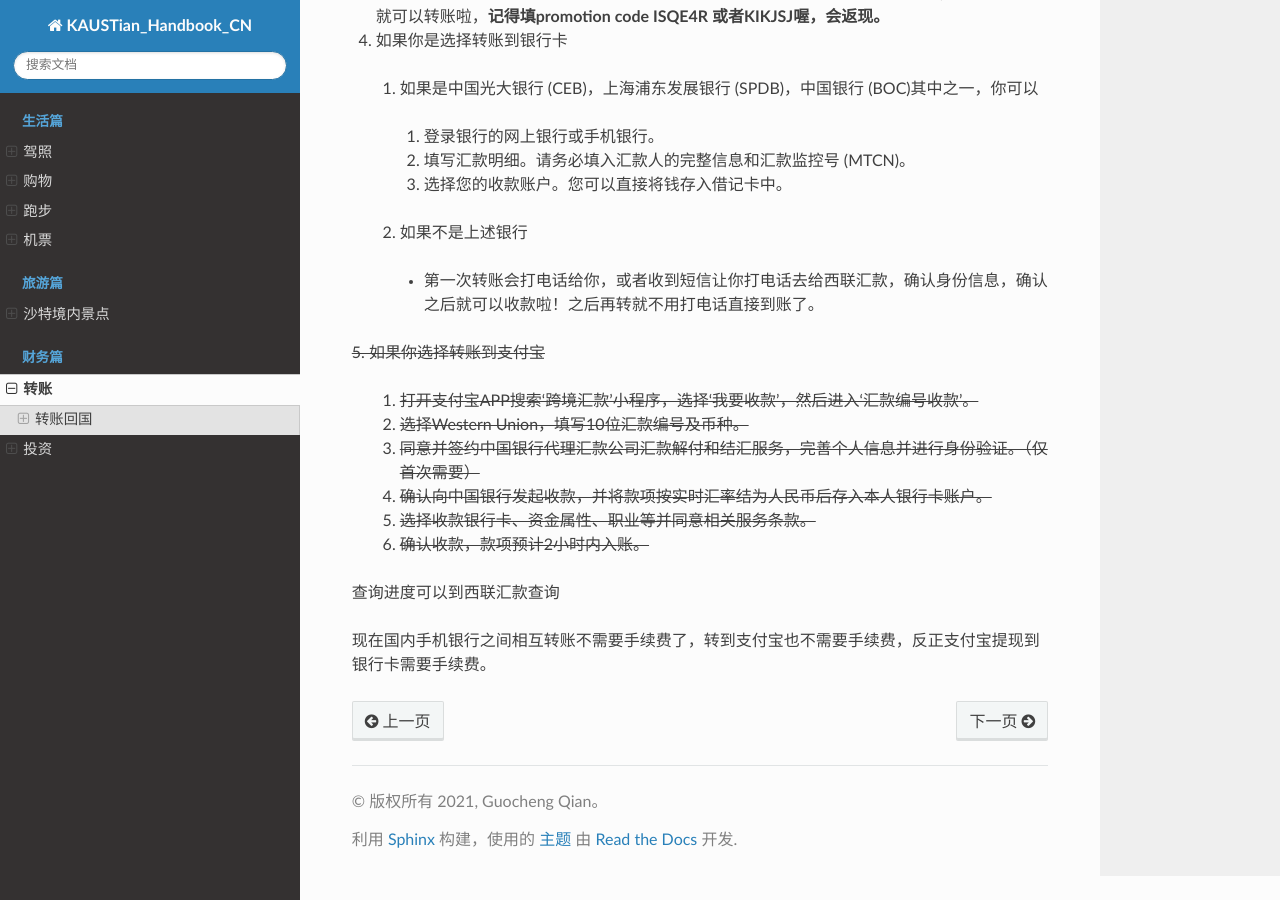
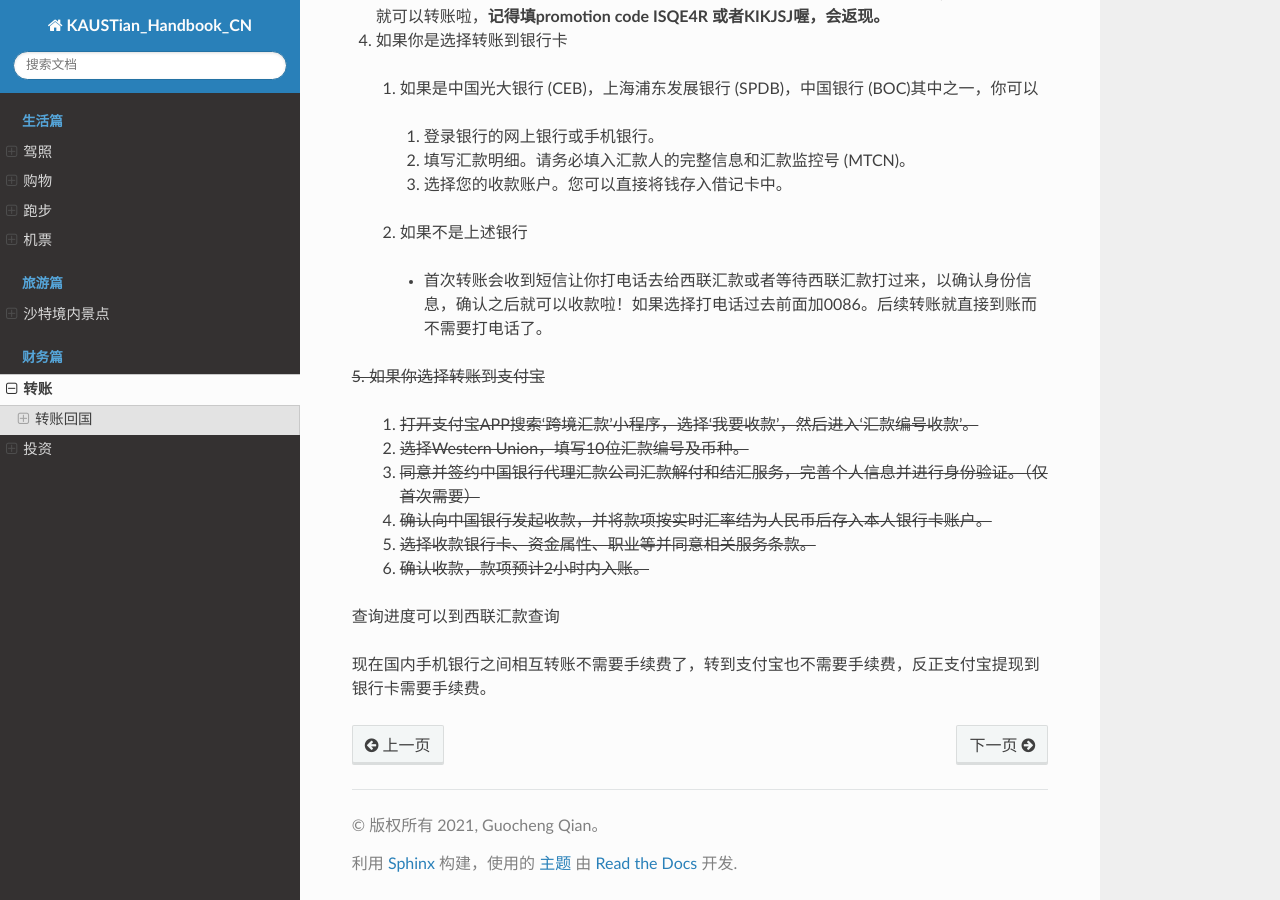
Before and after one commit to guochengqian/KAUSTian_Handbook_CN, a Sphinx documentation site: the page built from docs/content/finance/money_transfer.rst, in a window 1280 px wide and 900 px high, scrolled down 1240 px. Built offline with Sphinx 7.4.7 and the Read the Docs theme 2.0.0, drawn with Linux system fonts in a browser that asks for light colours.

Commit message:
Update money_transfer.rst

```diff
--- a/docs/content/finance/money_transfer.rst
+++ b/docs/content/finance/money_transfer.rst
@@ -59,7 +59,7 @@ stc pay 的交易成本比直接电汇要低，单次20sar的汇费比银行的4
     2. 填写汇款明细。请务必填入汇款人的完整信息和汇款监控号 (MTCN)。
     3. 选择您的收款账户。您可以直接将钱存入借记卡中。
   2. 如果不是上述银行
-    * 第一次转账会打电话给你，或者收到短信让你打电话去给西联汇款，确认身份信息，确认之后就可以收款啦！之后再转就不用打电话直接到账了。
+    * 首次转账会收到短信让你打电话去给西联汇款或者等待西联汇款打过来，以确认身份信息，确认之后就可以收款啦！如果选择打电话过去前面加0086。后续转账就直接到账而不需要打电话了。
 
 
 `<S>`
```
